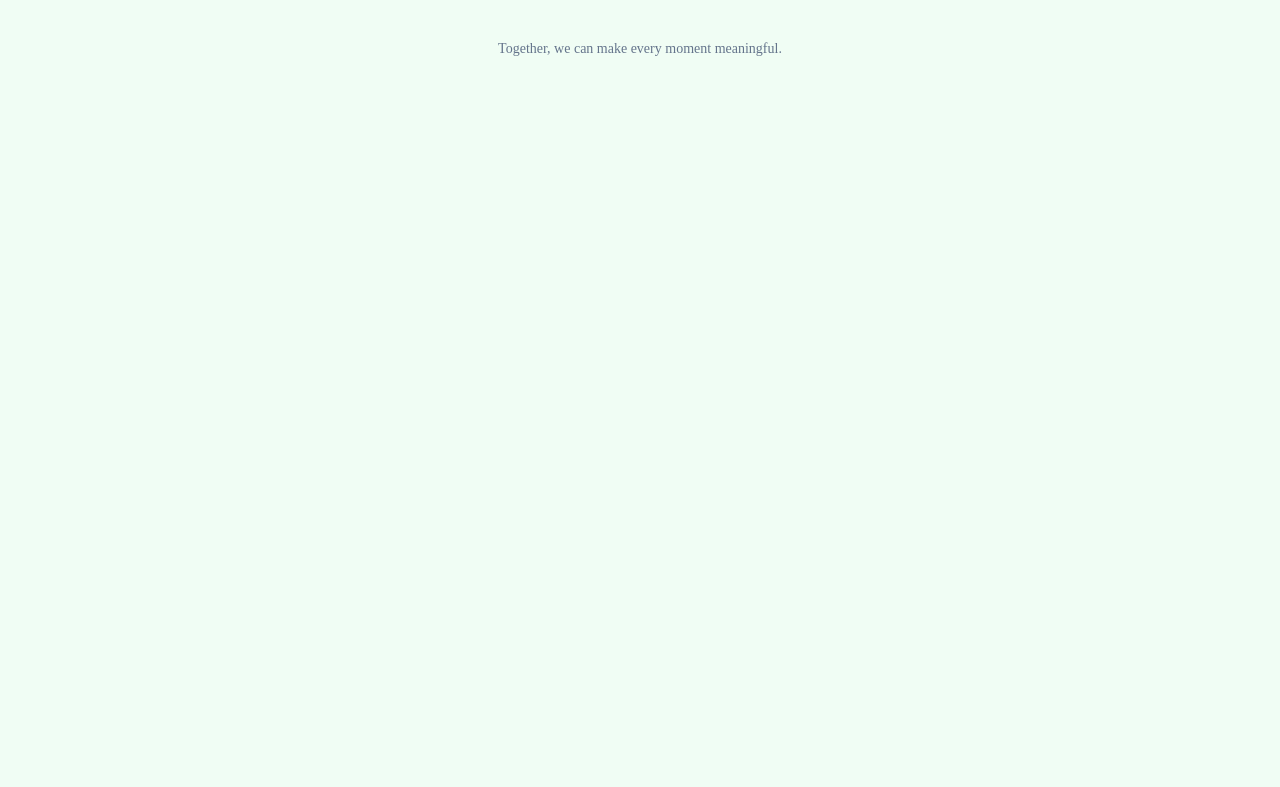
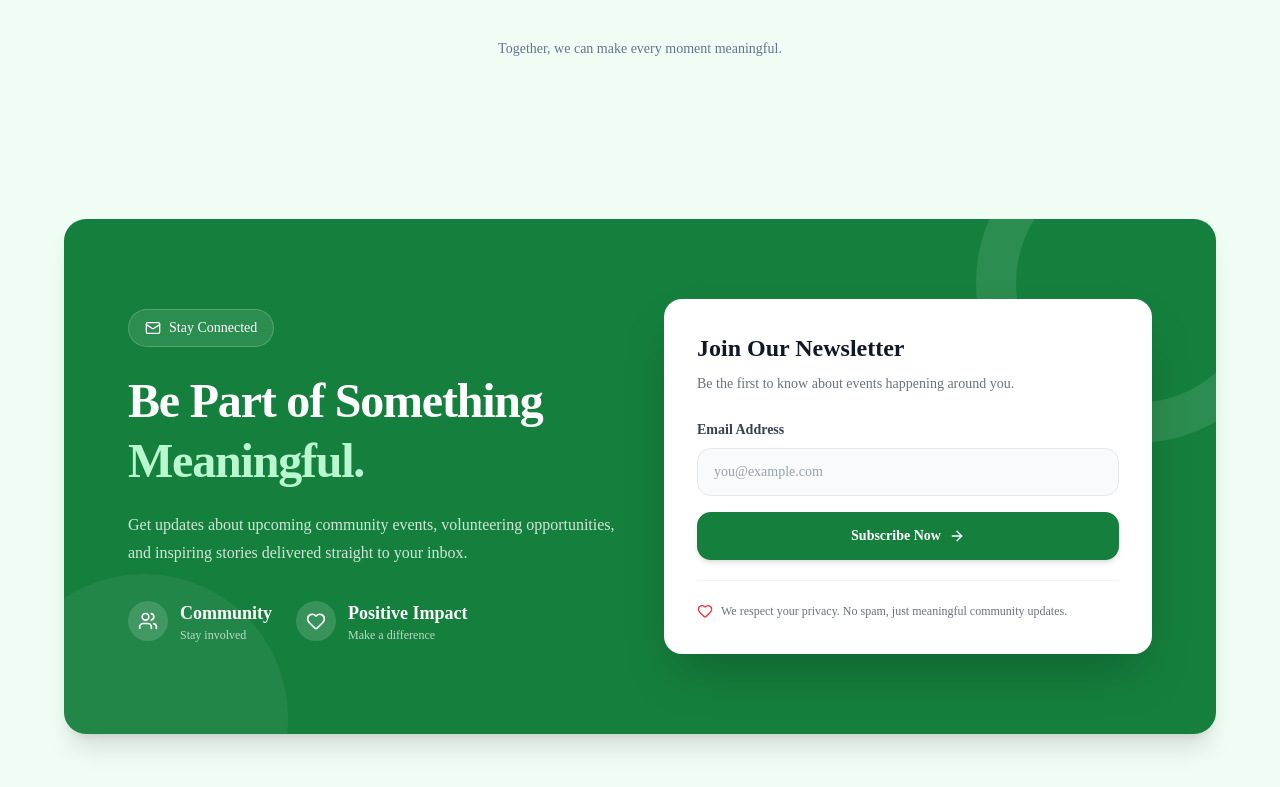
Before and after one commit to rakibhossendev/social-event-management-client, a Next.js app: page / in a window 1280 px wide. Shown: the part 1319-2106 px from the top of the page. Before the commit the page ends 1458 px from the top, so only its background shows below. Built offline with nearby package versions, Linux system fonts and the light colour scheme.

Commit message:
reviewd ai genarated UI and new add Newslattest section

```diff
--- /dev/null
+++ b/src/app/components/Home/Newsletter/Newsletter.tsx
@@ -0,0 +1,106 @@
+
+import { Mail, ArrowRight, Heart, Users } from "lucide-react";
+
+export default function Newsletter() {
+  return (
+    <section className="bg-background px-4 py-20">
+      <div className="container mx-auto max-w-6xl">
+        <div className="relative overflow-hidden rounded-3xl bg-primary px-6 py-14 text-primary-foreground shadow-xl sm:px-12 lg:px-16 lg:py-20">
+          {/* Decorative Background */}
+          <div className="pointer-events-none absolute -right-20 -top-24 size-80 rounded-full border-[40px] border-white/10" />
+          <div className="pointer-events-none absolute -bottom-32 -left-16 size-72 rounded-full bg-white/5" />
+
+          <div className="relative z-10 grid items-center gap-12 lg:grid-cols-2">
+            {/* Left Content */}
+            <div>
+              <div className="mb-6 inline-flex items-center gap-2 rounded-full border border-white/20 bg-white/10 px-4 py-2 text-sm font-medium backdrop-blur-sm">
+                <Mail className="size-4" />
+                Stay Connected
+              </div>
+
+              <h2 className="max-w-xl text-3xl font-bold leading-tight tracking-tight sm:text-4xl lg:text-5xl">
+                Be Part of Something
+                <span className="text-green-200"> Meaningful.</span>
+              </h2>
+
+              <p className="mt-5 max-w-lg text-sm leading-7 text-white/80 sm:text-base">
+                Get updates about upcoming community events, volunteering
+                opportunities, and inspiring stories delivered straight
+                to your inbox.
+              </p>
+
+              {/* Community Stats */}
+              <div className="mt-8 flex flex-wrap items-center gap-6">
+                <div className="flex items-center gap-3">
+                  <div className="grid size-10 place-items-center rounded-full bg-white/15">
+                    <Users className="size-5" />
+                  </div>
+                  <div>
+                    <p className="text-lg font-bold">Community</p>
+                    <p className="text-xs text-white/70">Stay involved</p>
+                  </div>
+                </div>
+
+                <div className="flex items-center gap-3">
+                  <div className="grid size-10 place-items-center rounded-full bg-white/15">
+                    <Heart className="size-5" />
+                  </div>
+                  <div>
+                    <p className="text-lg font-bold">Positive Impact</p>
+                    <p className="text-xs text-white/70">Make a difference</p>
+                  </div>
+                </div>
+              </div>
+            </div>
+
+            {/* Right Subscription Card */}
+            <div className="rounded-2xl border border-white/20 bg-white p-6 text-gray-900 shadow-2xl sm:p-8">
+              <div className="mb-6">
+                <h3 className="text-2xl font-bold text-gray-900">
+                  Join Our Newsletter
+                </h3>
+                <p className="mt-2 text-sm leading-6 text-gray-500">
+                  Be the first to know about events happening around you.
+                </p>
+              </div>
+
+              <div className="space-y-4">
+                <div>
+                  <label
+                    htmlFor="newsletter-email"
+                    className="mb-2 block text-sm font-semibold text-gray-700"
+                  >
+                    Email Address
+                  </label>
+
+                  <input
+                    id="newsletter-email"
+                    type="email"
+                    placeholder="you@example.com"
+                    className="h-12 w-full rounded-xl border border-gray-200 bg-gray-50 px-4 text-sm text-gray-900 outline-none transition-all placeholder:text-gray-400 focus:border-green-600 focus:bg-white focus:ring-4 focus:ring-green-100"
+                  />
+                </div>
+
+                <button
+                  type="button"
+                  className="group flex h-12 w-full items-center justify-center gap-2 rounded-xl bg-primary px-5 text-sm font-semibold text-primary-foreground shadow-md transition-all duration-300 hover:bg-primary/90 hover:shadow-lg active:scale-[0.98]"
+                >
+                  Subscribe Now
+                  <ArrowRight className="size-4 transition-transform duration-300 group-hover:translate-x-1" />
+                </button>
+              </div>
+
+              <div className="mt-5 flex items-start gap-2 border-t border-gray-100 pt-5">
+                <Heart className="mt-0.5 size-4 shrink-0 text-red-500" />
+                <p className="text-xs leading-5 text-gray-500">
+                  We respect your privacy. No spam, just meaningful
+                  community updates.
+                </p>
+              </div>
+            </div>
+          </div>
+        </div>
+      </div>
+    </section>
+  );
+}
--- a/src/app/page.tsx
+++ b/src/app/page.tsx
@@ -1,5 +1,6 @@
 import Gallery from "./components/Home/Gallery/Gallery";
 import HeroSection from "./components/Home/HeroSction/Banner";
+import Newsletter from "./components/Home/Newsletter/Newsletter";
 
 export default function Home() {
   return (
@@ -7,6 +8,8 @@ export default function Home() {
       <HeroSection/>
 
       <Gallery/>
+
+      <Newsletter/>
     </div>
   );
 }
```
